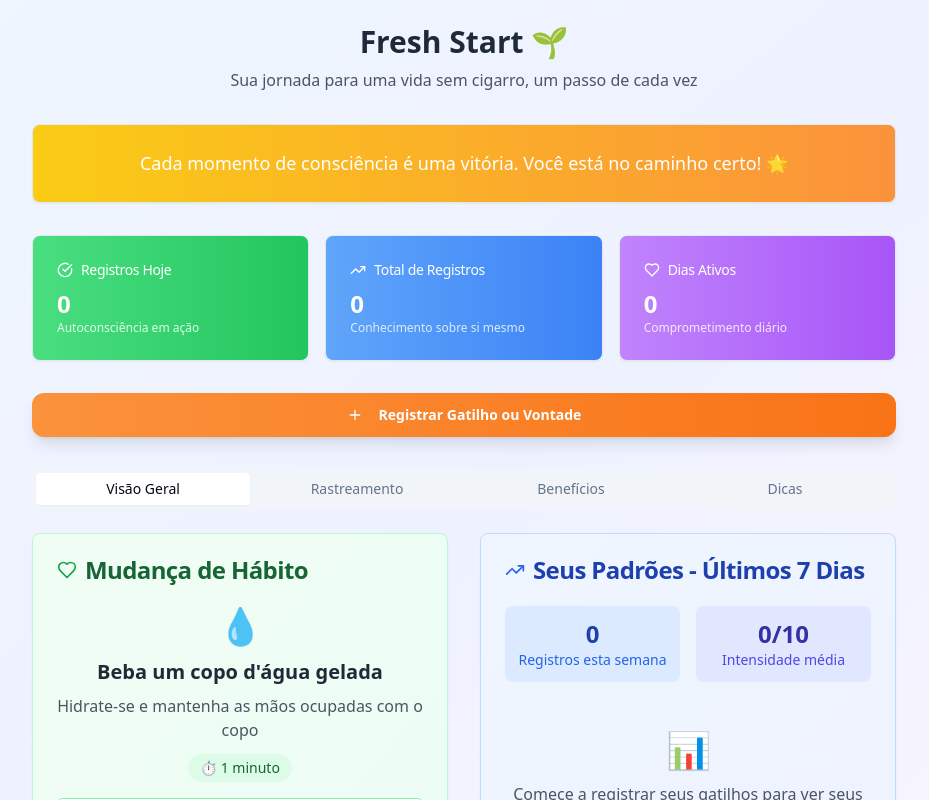
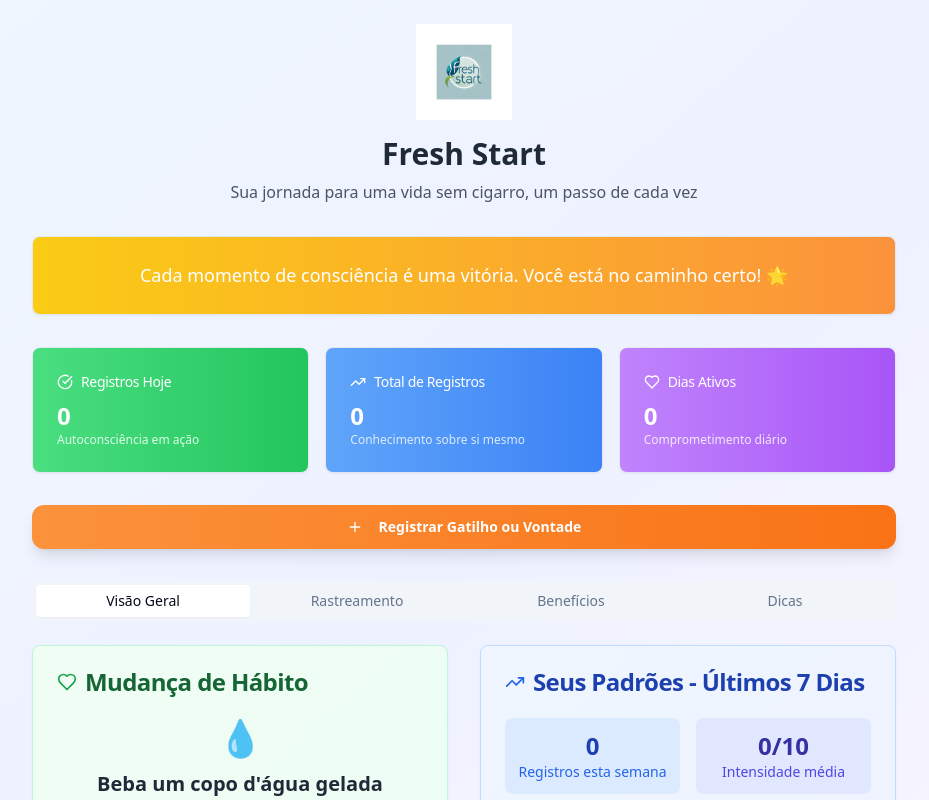
Before and after one commit to freshstart27/smoke-free-journey-companion, a React (Vite) app: page / in a window 1280 px wide. Shown: the top 800 px of the page, without its empty margins (176-1105 px from the left). Built offline with nearby package versions, Linux system fonts and the light colour scheme.

Commit message:
Change app name and logo
Update app name and logo to match the provided image.

```diff
--- a/src/pages/Index.tsx
+++ b/src/pages/Index.tsx
@@ -60,8 +60,15 @@ const Index = () => {
       <div className="container mx-auto px-4 py-6 max-w-4xl">
         {/* Header */}
         <div className="text-center mb-8">
+          <div className="flex justify-center mb-4">
+            <img
+              src="/lovable-uploads/29e26fee-ae10-4924-b1cf-b92588d751d3.png"
+              alt="Fresh Start Logo"
+              className="h-24 w-auto"
+            />
+          </div>
           <h1 className="text-3xl font-bold text-gray-800 mb-2">
-            Fresh Start 🌱
+            Fresh Start
           </h1>
           <p className="text-gray-600">
             Sua jornada para uma vida sem cigarro, um passo de cada vez
```
Also changed, not shown: public/lovable-uploads/29e26fee-ae10-4924-b1cf-b92588d751d3.png (added).
